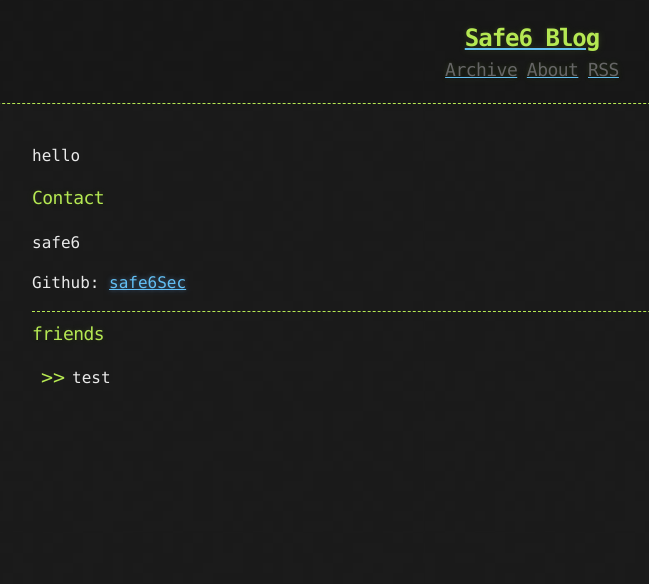
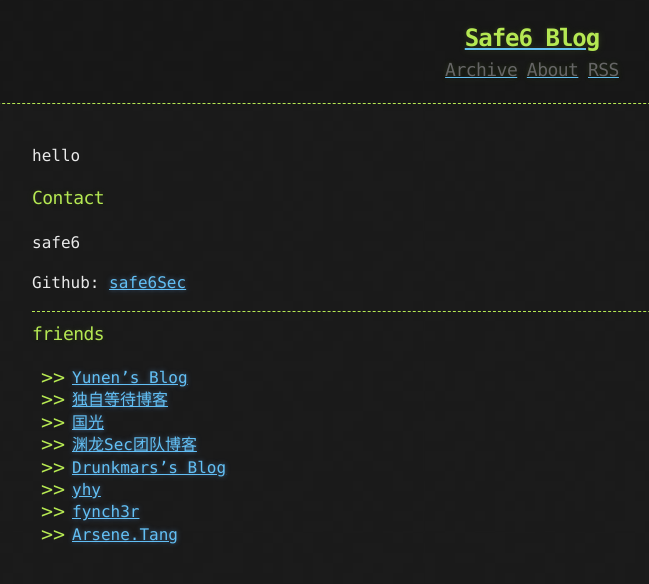
Before and after one commit to safe6Sec/safe6Sec.github.io, a Jekyll site: the page built from about.md, in a window 1280 px wide. Shown: the top 584 px of the page, without its empty margins (108-757 px from the left). Built offline with Jekyll 4.4.1, drawn with Linux system fonts in a browser that asks for light colours.

Commit message:
first commit

```diff
--- a/about.md
+++ b/about.md
@@ -15,4 +15,11 @@ Github:   [safe6Sec](https://github.com/safe6Sec)
 
 ### friends
 
-- test
+- [Yunen's Blog](http://www.0x002.com/)
+- [独自等待博客](https://www.waitalone.cn/)
+- [国光](https://www.sqlsec.com/)
+- [渊龙Sec团队博客](http://blog.aabyss.cn/)
+- [Drunkmars's Blog](https://drunkmars.top/)
+- [yhy](https://fireline.fun/)
+- [fynch3r](https://fynch3r.github.io/)
+- [Arsene.Tang](https://arsenetang.com/)
```
